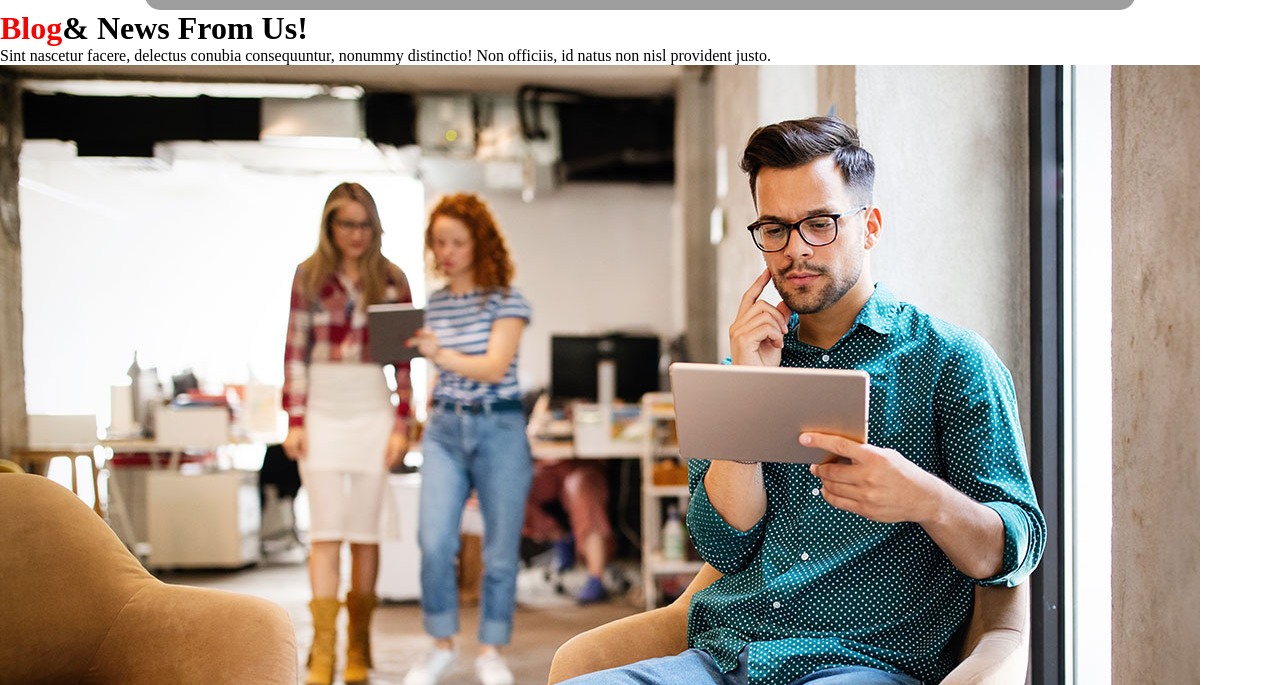
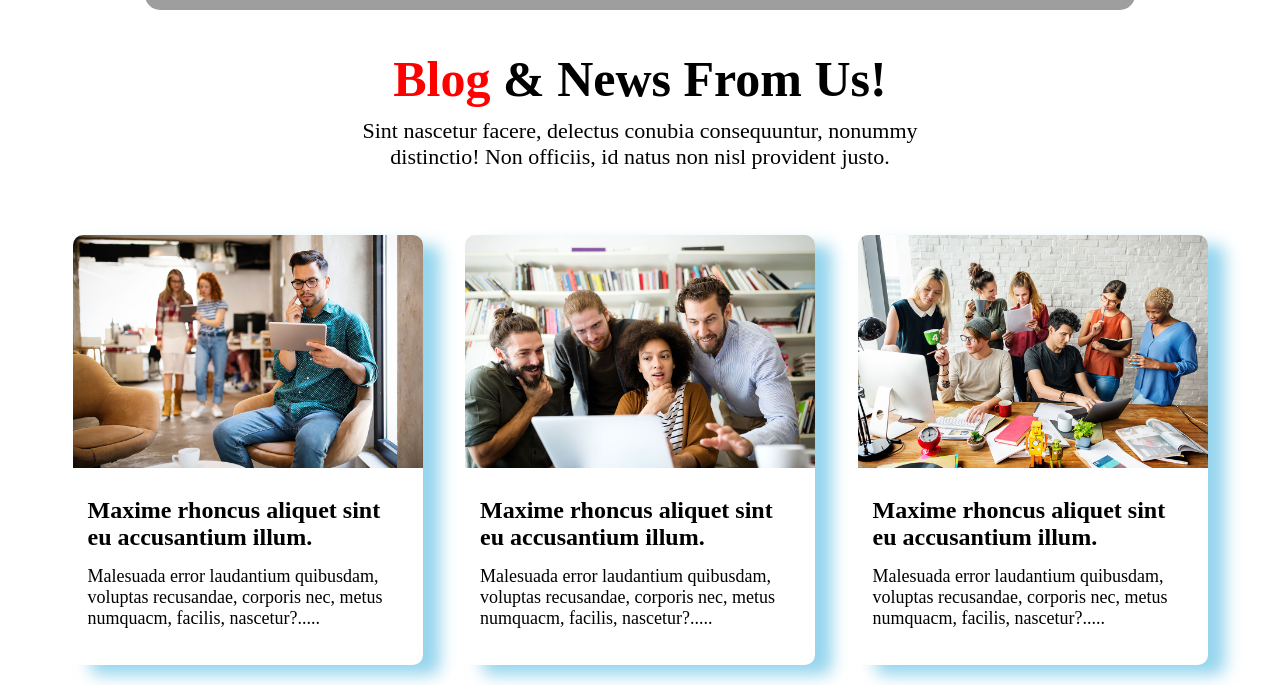
Before and after one commit to omarjafor/DigitalAgency, a plain HTML site: page index.html in a window 1280 px wide. Shown: the part 1855-2540 px from the top of the page. Drawn offline with Linux system fonts and the light colour scheme; grey boxes are pictures that could not be loaded.

Commit message:
cards section

```diff
--- a/index.html
+++ b/index.html
@@ -103,10 +103,11 @@
                 <button>MAKE APPOINTMENT</button>
             </div>
         </div>
+        <!-- Blog Cards Section Start Here  -->
         <div class="blog-container">
             <div class="blog-box">
-                <h1 class="blog-title">
-                    <span class="title-digital primary">Blog</span>& News From Us!
+                <h1 class="blogs-title">
+                    <span class="title-digital primary">Blog </span>& News From Us!
                 </h1>
                 <p class="description-blog">
                     Sint nascetur facere, delectus conubia consequuntur, nonummy distinctio! Non officiis, id natus non nisl provident justo.
--- a/style.css
+++ b/style.css
@@ -190,3 +190,49 @@ ol{
     color: black;
     font-weight: bold;
 }
+/* Blog Cards Container Section Start Here  */
+.blog-box{
+    margin-top: 30px;
+    text-align: center;
+}
+.blogs-title{
+    font-size: 50px;
+    font-weight: bold;
+    padding: 10px;
+}
+.description-blog{
+    font-size: 22px;
+    width: 50%;
+    margin: auto;
+}
+.blogs{
+    display: flex;
+    justify-content: space-evenly;
+    align-items: center;
+    margin-top: 35px;
+    padding: 30px;
+}
+.blog{
+    width: 350px;
+    height: 430px;
+    background: white;
+    border-radius: 10px;
+    box-shadow: 17px 10px 16px rgba(78, 185, 225, 0.6);
+}
+.blog-img{
+    width: 350px;
+    border-radius: 10px;
+    padding-bottom: 10px;
+}
+.blog-text{
+    padding: 15px;
+}
+.blog-title{
+    font-size: 24px;
+    font-weight: bold;
+}
+.blog-description{
+    font-size: 18px;
+    margin-top: 15px;
+    text-align: left;
+}
```
